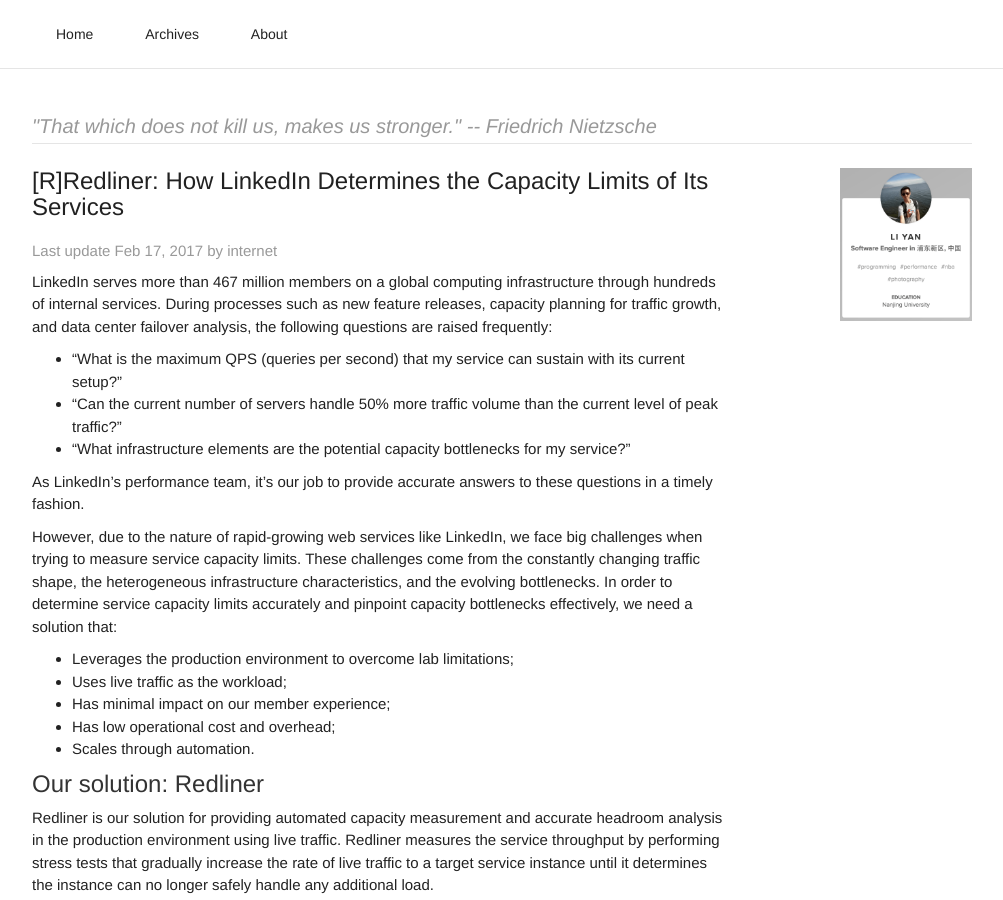
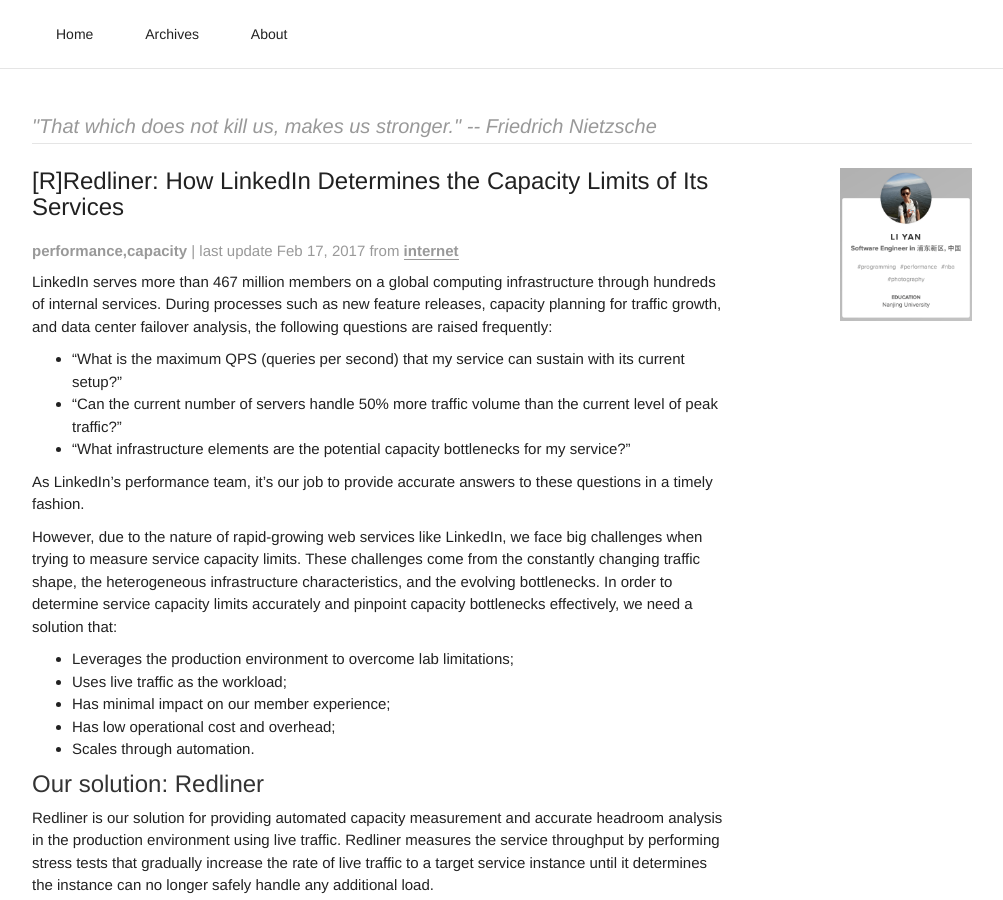
Before and after one commit to liyancode/liyancode.github.io, a Jekyll site: the page built from index.html, in a window 1280 px wide and 900 px high. Shown: the whole window, without its empty margins (138-1141 px from the left). Built offline with Jekyll 4.4.1, drawn with Linux system fonts in a browser that asks for light colours; some of the changed text lies outside the part shown.

Commit message:
post header add label

```diff
--- a/_layouts/post.html
+++ b/_layouts/post.html
@@ -9,7 +9,7 @@
 <div class="container">
     <div class="blog-header">
         <h1 class="blog-title-post-title ">{{ page.title }}</h1>
-        <p class="lead blog-description" style="font-size: 16px;text-align: right;">Last update {{ page.date|date: "%b %-d, %Y" }} by {{ page.author }}</p>
+        <p class="lead blog-description" style="font-size: 16px;text-align: right;"><kw style="font-weight: bold;">{{ page.categories }}</kw> | last update {{ page.date|date: "%b %-d, %Y" }} from <at style="font-weight: bold; border-bottom: 1px solid;">{{ page.author }}</at></p>
     </div>
     <div class="row">
         <div class="col-sm-12 col-md-12 blog-main">
--- a/index.html
+++ b/index.html
@@ -6,7 +6,7 @@
     <h2 class="blog-post-title">
         <a href="{{ post.url | prepend: site.baseurl }}">{{ post.title }}</a>
     </h2>
-    <p class="blog-post-meta">Last update {{ post.date|date: "%b %-d, %Y" }} by {{ post.author }}</p>
+    <p class="blog-post-meta"><kw style="font-weight: bold;">{{ post.categories }}</kw> | last update {{ post.date|date: "%b %-d, %Y" }} from <at style="font-weight: bold; border-bottom: 1px solid;">{{ post.author }}</p>
     <!--{{ post.content | strip_html | truncatewords: 50 }}-->
     {{ post.content }}
     <!--<div class="container">-->
```
